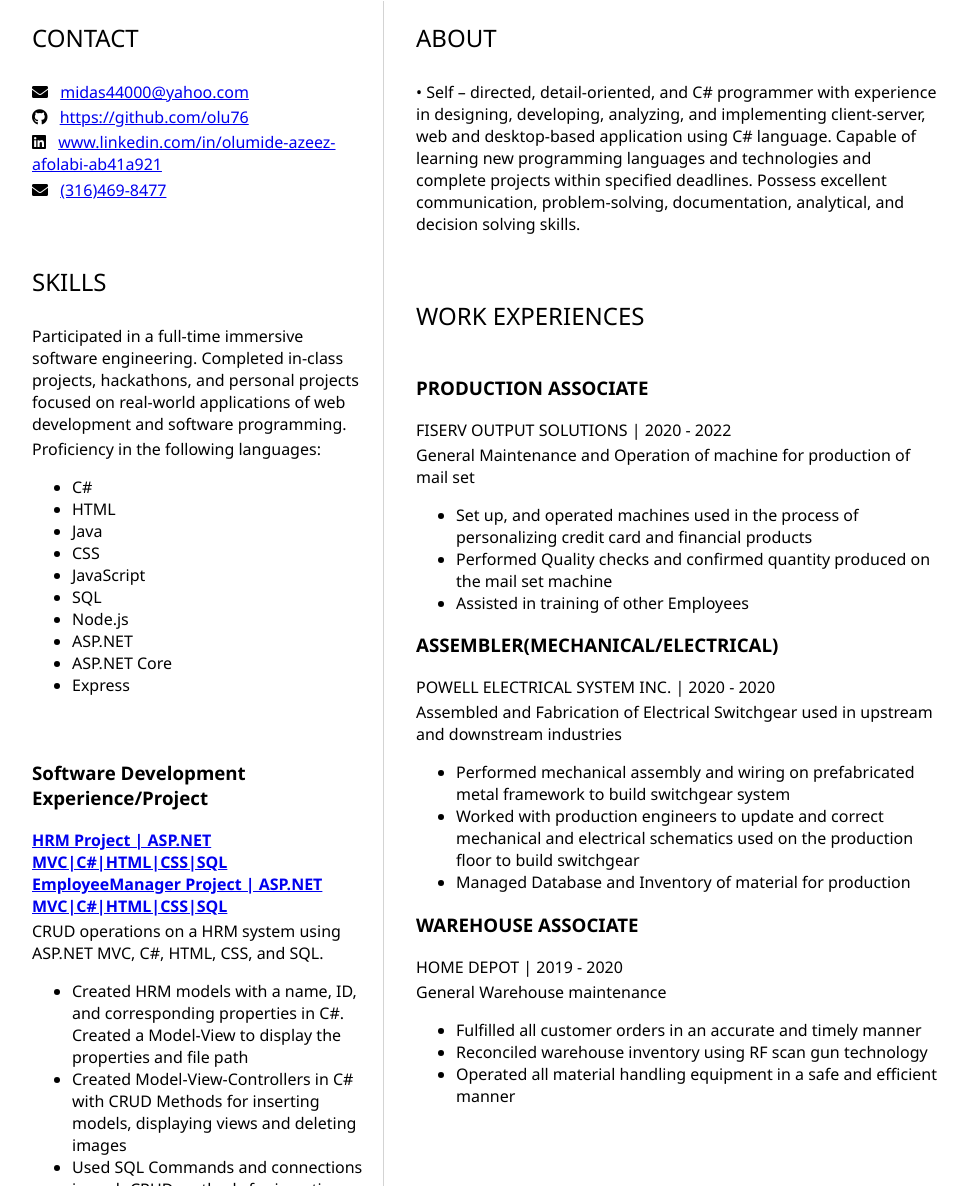
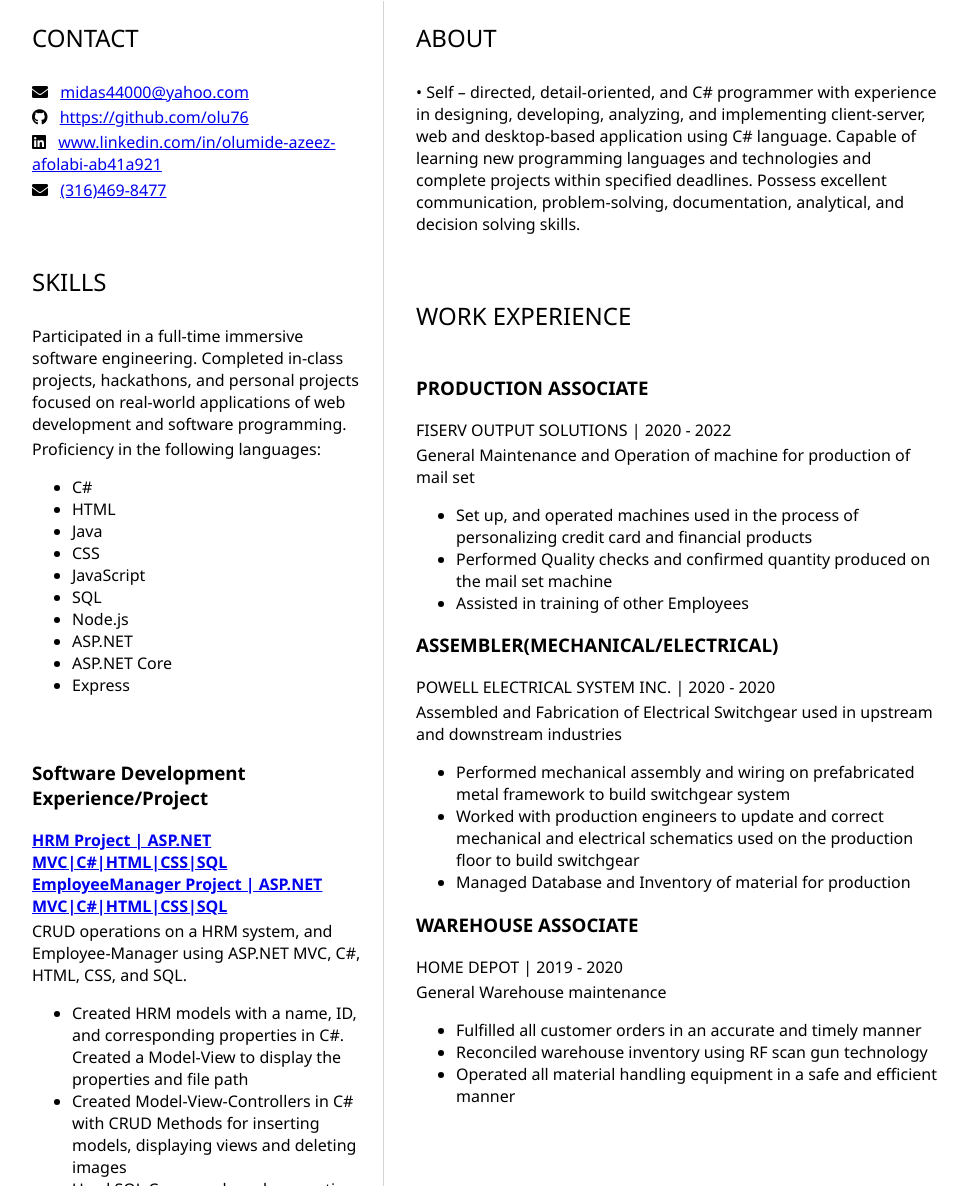
Before and after one commit to olu76/Best-Resume-Ever, a plain HTML site: page index.html in a window 1280 px wide. Shown: the part 321-1507 px from the top of the page, without its empty margins (160-1123 px from the left). Drawn offline with Linux system fonts and the light colour scheme.

Commit message:
Add resume content
Signed-off-by: olumide azeez afolabi <midas44000@yahoo.com>

```diff
--- a/index.html
+++ b/index.html
@@ -69,7 +69,7 @@
 						<b>EmployeeManager Project | ASP.NET MVC|C#|HTML|CSS|SQL</b>
 					</a>
 					</p>
-					<p>CRUD operations on a HRM system using ASP.NET MVC, C#, HTML, CSS, and SQL.</p>
+					<p>CRUD operations on a HRM system, and Employee-Manager using ASP.NET MVC, C#, HTML, CSS, and SQL.</p>
 
 	<ul>
 		<li>Created HRM models with a name, ID, and corresponding properties in C#. Created a Model-View to display the properties and file path </li>
@@ -117,7 +117,7 @@
 					<p>•	Self – directed, detail-oriented, and C# programmer with experience in designing, developing, analyzing, and implementing client-server, web and desktop-based application using C# language.  Capable of learning new programming languages and technologies and complete projects within specified deadlines. Possess excellent communication, problem-solving, documentation, analytical, and decision solving skills.  </p>
 				</section>
 				<section>
-					<h2>WORK EXPERIENCES</h2>
+					<h2>WORK EXPERIENCE</h2>
 					<h3><b>PRODUCTION ASSOCIATE</b></h3>
 <p>
 		FISERV OUTPUT SOLUTIONS | 2020 - 2022
```
